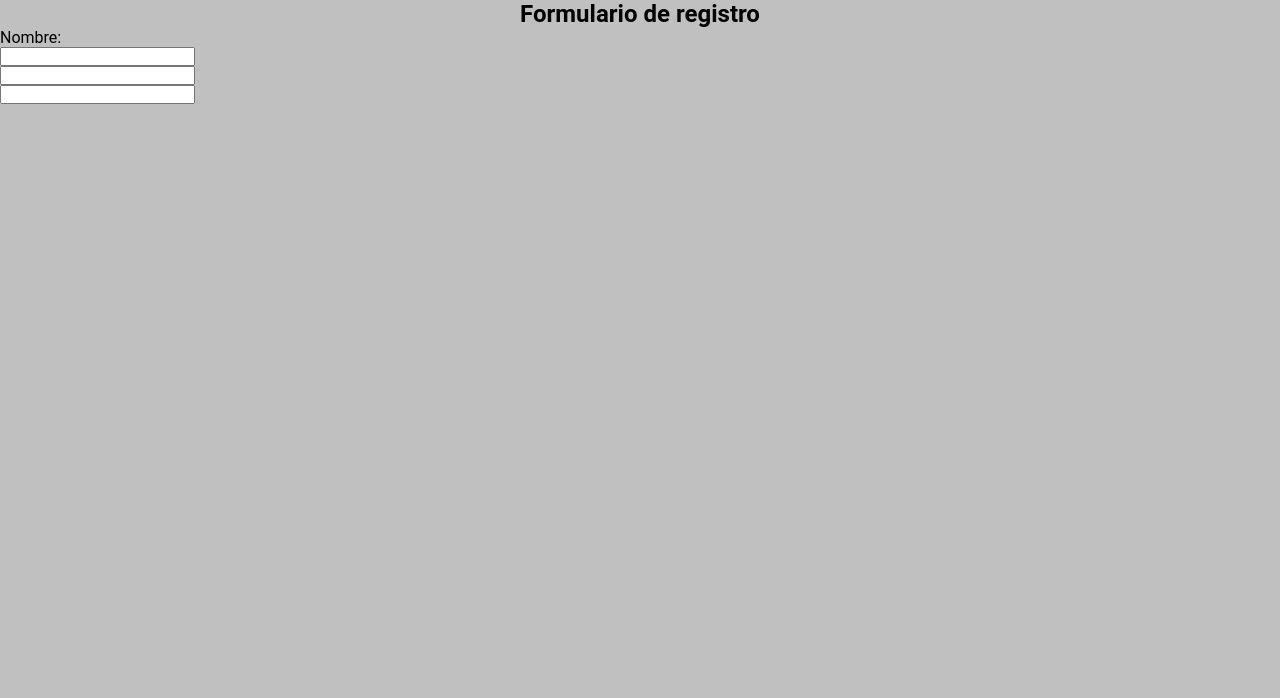
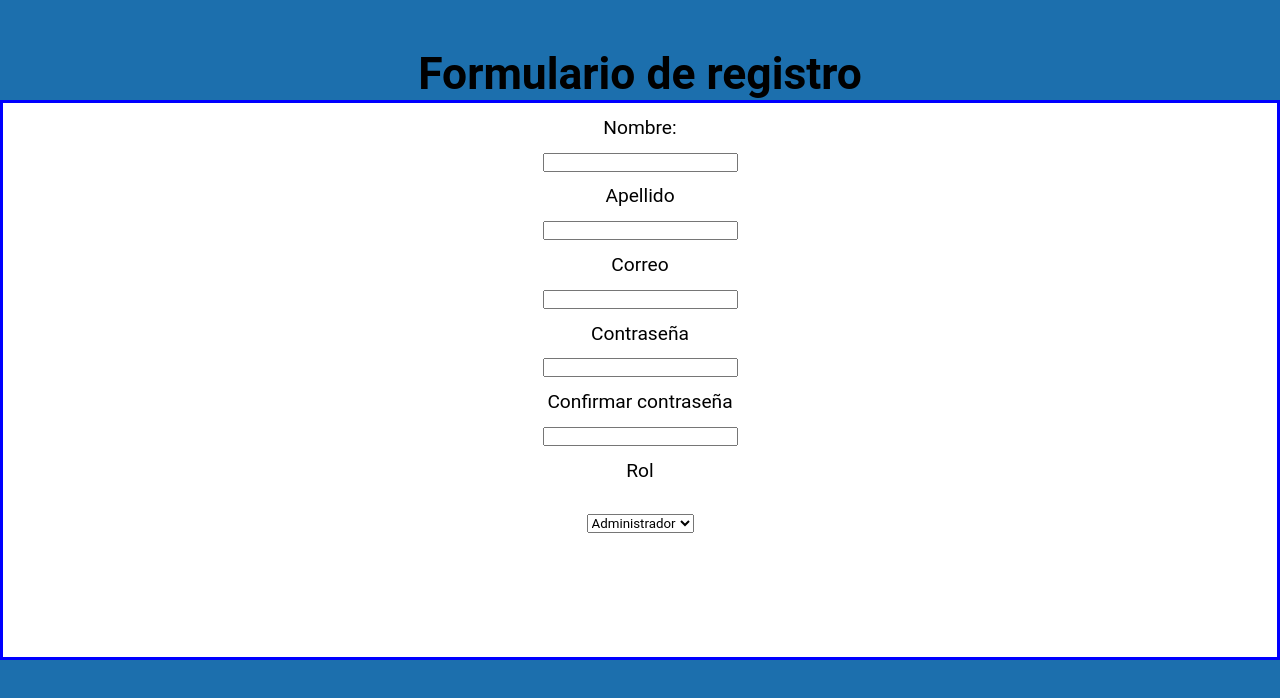
Before and after one commit to juanfed/night-developers, a React (Create React App) app: page /registro in a window 1280 px wide. Shown: the top 698 px of the page. Built offline with nearby package versions, Linux system fonts and the light colour scheme.

Commit message:
trabajando en el formaulario de registro aun

```diff
--- a/src/components/registro.jsx
+++ b/src/components/registro.jsx
@@ -8,12 +8,41 @@ function Registro(){
 
             <div className="formularioRegistro">
                 <form action="">
-                    <label htmlFor="nombre">Nombre: </label>
-                    <input type="text" />
-                    <label htmlFor="apellido"></label>
-                    <input type="text" />
-                    <label htmlFor="contraseña"></label>
-                    <input type="password" />
+                    <div className="formularioRegistro-caja">
+                        <label for="nombreRegistro">Nombre: </label>
+                        <input type="text"  id="nombreRegistro"/>
+                    </div>
+
+                    <div className="formularioRegistro-caja">
+                    <label for="apellidoRegistro">Apellido</label>
+                    <input type="text" id="apellidoRegistro"/>
+                    </div>
+
+                    <div className="formularioRegistro-caja">
+                    <label for="correoRegistro">Correo</label>
+                    <input type="email" id="correoRegistro" />
+                    </div>
+
+                    <div className="formularioRegistro-caja">
+                    <label for="contraseñaRegistro">Contraseña</label>
+                    <input type="password" id="contraseñaRegistro" />
+                    </div>
+
+                    <div className="formularioRegistro-caja">
+                    <label for="contraseñaRegistro2">Confirmar contraseña</label>
+                    <input type="password" id="contrseñaRegistro2"/>
+                    </div>
+
+                    <div className="formularioRegistro-caja">
+                    <label for="botonRegistro">Rol</label> <br />
+                    </div>
+
+
+                    <select>
+                        <option value="Administrador">Administrador</option>
+                        <option>Vendedor</option>
+                        <option>Usuario</option>
+                    </select>
                 </form>
             </div>
         </div>
--- a/src/pages/producto.jsx
+++ b/src/pages/producto.jsx
@@ -11,11 +11,11 @@ function Producto(){
 
                         <center>
                             <p className="Titulo-producto">Gestion de Productos</p>
-                        <input class="datos" type="text" id= "pID" placeholder="Ingrese el ID" required/><br/>
-                        <input  class="datos" type="text" id= "pNombre" placeholder="Ingrese el Nombre" required/><br/>
-                        <input  class="datos" type="text" id= "pDes" placeholder="Ingrese La Descripción" required/><br/>
-                        <input  class="datos"type="number" id= "pValor" placeholder="Ingrese el Valor Unitario" required/><br/>
-                        <select  class= "multi"  id="pEstado" required>
+                        <input className="datos" type="text" id= "pID" placeholder="Ingrese el ID" required/><br/>
+                        <input  className="datos" type="text" id= "pNombre" placeholder="Ingrese el Nombre" required/><br/>
+                        <input  className="datos" type="text" id= "pDes" placeholder="Ingrese La Descripción" required/><br/>
+                        <input  className="datos"type="number" id= "pValor" placeholder="Ingrese el Valor Unitario" required/><br/>
+                        <select  className= "multi"  id="pEstado" required>
 
 
                             <option value="Seleccione">Seleccione</option>
@@ -27,8 +27,8 @@ function Producto(){
                         <br/>
                         <br/>
 
-                        <input class ="botoness"type="submit" value="Registrar" />
-                        <input class ="botoness" type="reset" value="Limpiar" />
+                        <input className ="botoness"type="submit" value="Registrar" />
+                        <input className ="botoness" type="reset" value="Limpiar" />
 
 
 
--- a/src/styles/registro.css
+++ b/src/styles/registro.css
@@ -6,19 +6,43 @@
 
 /*Aca ira todo lo relacionado con los eltilos del formulario*/
 .registroCaja{
-    background-color: silver;
+    background-color: #1c6fad;
     height: 100vh;
 }
 
 .formularioTitulo{
     text-align: center;
+    font-size: 1.85rem;
+    padding-top: 3rem;
 }
 
-.formularioRegistro input{
+.formularioRegistro{
+    margin: auto;
+    flex-direction: column;
+    border: 3px solid blue;
+    height: 70vh;
+    background-color: rgb(255, 255, 255);
+}
+
+.formularioRegistro label{
     display: block;
+    padding-bottom: 0.8rem;
+    padding-top: 0.8rem;
+    font-size: 1.2rem;
+}
+
+
+/* Caja de donde esta el tutulo del campo y campo para la informacion */
+.formularioRegistro-caja{
+    text-align: center;
+}
+
+.formularioRegistro select{
+    flex-direction: column;
     margin: auto;
-    display: flex;
+    display: block;
 }
+
 
 
 
```
